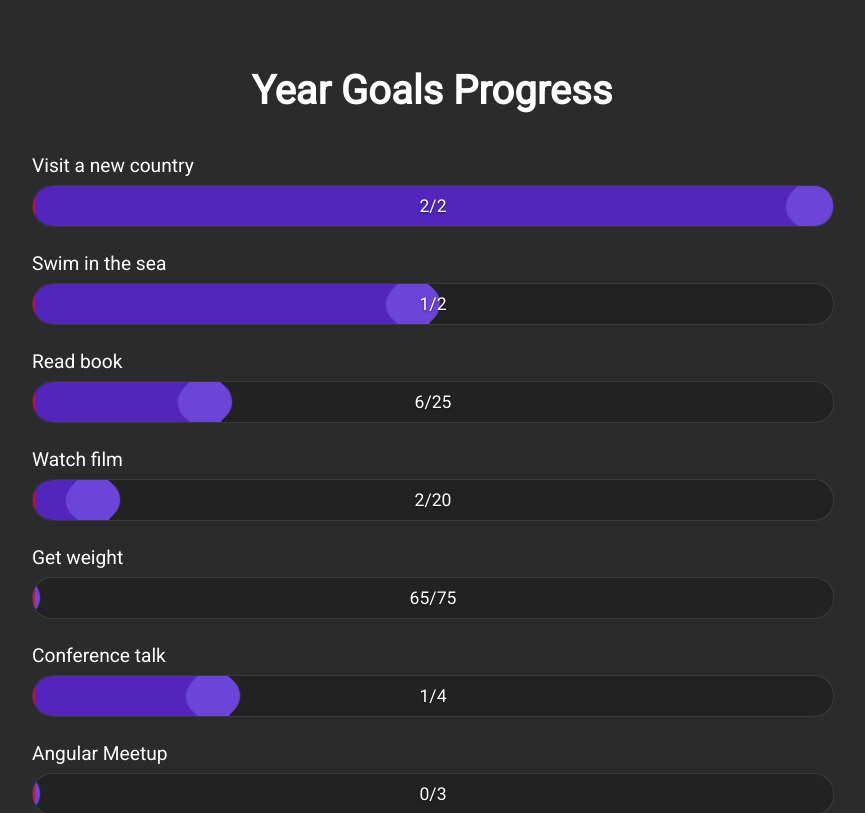
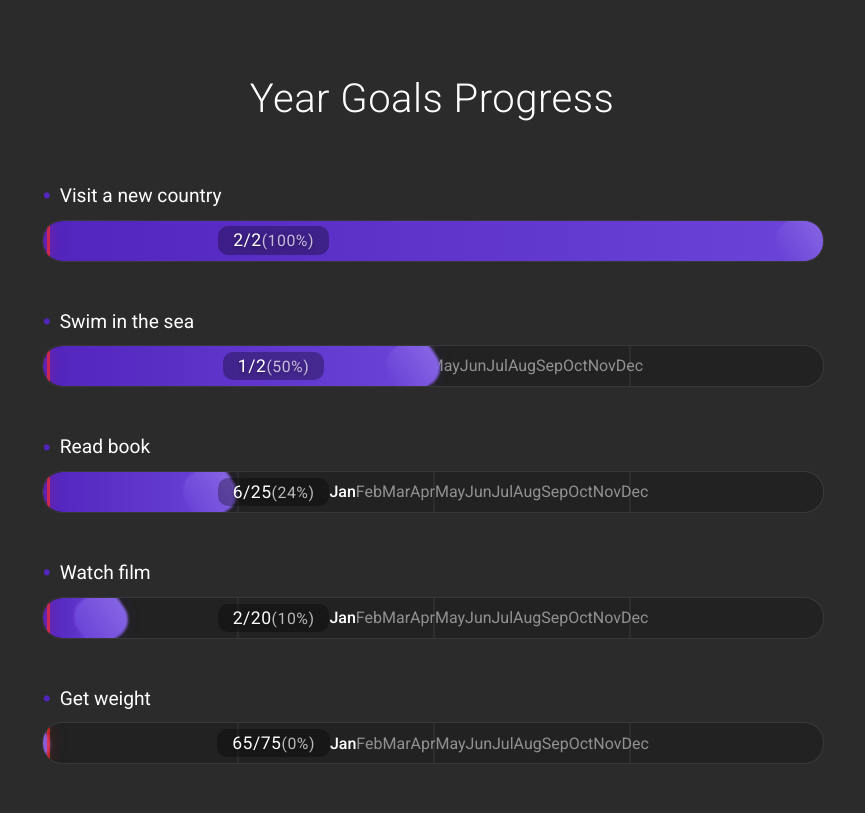
Before and after one commit to stevermeister/year-goals-progress, a React (Vite) app: page / in a window 1280 px wide. Shown: the top 813 px of the page, without its empty margins (208-1073 px from the left). Built offline with nearby package versions, Linux system fonts and the light colour scheme.

Commit message:
design tweaks

```diff
--- a/src/App.css
+++ b/src/App.css
@@ -1,4 +1,4 @@
-@import url("https://fonts.googleapis.com/css?family=Roboto&display=swap");
+@import url("https://fonts.googleapis.com/css?family=Roboto:300,400,500&display=swap");
 
 body {
   background-color: #2b2b2b;
@@ -6,6 +6,7 @@ body {
   font-family: "Roboto", sans-serif;
   margin: 0;
   padding: 40px;
+  line-height: 1.6;
 }
 
 .App {
@@ -17,6 +18,8 @@ body {
   text-align: center;
   margin-bottom: 40px;
   font-size: 2.5em;
+  font-weight: 300;
+  letter-spacing: 0.5px;
 }
 
 .goals-container {
@@ -29,12 +32,30 @@ body {
   display: flex;
   flex-direction: column;
   gap: 8px;
+  transition: transform 0.2s ease;
+  padding: 10px;
+  border-radius: 25px;
+}
+
+.goal-item:hover {
+  transform: translateX(10px);
+  background: rgba(255, 255, 255, 0.03);
 }
 
 .goal-item h3 {
   margin: 0;
   font-size: 1.2em;
   font-weight: normal;
+  display: flex;
+  align-items: center;
+  gap: 8px;
+}
+
+.goal-item h3::before {
+  content: "•";
+  color: #5225bd;
+  font-size: 1.5em;
+  line-height: 0;
 }
 
 .progressbar-container {
@@ -50,14 +71,49 @@ body {
   border: 1px solid rgba(255, 255, 255, 0.1);
 }
 
+/* Quarter markers */
+.progressbar-container::before {
+  content: "";
+  position: absolute;
+  top: 0;
+  left: 0;
+  right: 0;
+  bottom: 0;
+  background-image: repeating-linear-gradient(
+    90deg,
+    transparent,
+    transparent calc(25% - 1px),
+    rgba(255, 255, 255, 0.1) 25%,
+    transparent calc(25% + 1px)
+  );
+  pointer-events: none;
+  z-index: 1;
+}
+
+/* Year progress line */
+.year-progress-line {
+  position: absolute;
+  top: 0;
+  height: 100%;
+  width: 3px;
+  background: rgba(255, 40, 40, 0.7);
+  box-shadow:
+    0 0 10px rgba(255, 40, 40, 0.3),
+    0 0 20px rgba(255, 40, 40, 0.2);
+  z-index: 3;
+  pointer-events: none;
+}
+
 .progressbar-complete {
   position: absolute;
   left: 0;
   top: 0;
   height: 100%;
-  background-color: #5225bd;
-  transition: width 0.3s ease;
+  background: linear-gradient(90deg, #5225bd, #6b44d8);
+  transition: width 0.5s cubic-bezier(0.4, 0, 0.2, 1);
   border-radius: 20px;
+  box-shadow: 0 0 20px rgba(82, 37, 189, 0.3);
+  z-index: 2;
 }
 
 .progressbar-liquid {
@@ -67,28 +123,23 @@ body {
   position: absolute;
   right: -5px;
   top: -5px;
-  background-color: #6b44d8;
+  background: linear-gradient(90deg, #6b44d8, #8665e3);
   border-radius: 40%;
   animation: rotate 3s linear infinite;
-}
-
-.progressbar-complete-year {
-  position: absolute;
-  left: 0;
-  top: 0;
-  height: 100%;
-  border-right: 2px solid rgba(255, 0, 0, 0.7);
-  z-index: 3;
-  pointer-events: none;
+  filter: blur(1px);
 }
 
 .progress {
   position: relative;
-  z-index: 2;
+  z-index: 4;
   color: #fff;
   font-size: 1.1em;
   font-weight: normal;
-  text-shadow: 0 1px 2px rgba(0, 0, 0, 0.5);
+  text-shadow: 0 2px 4px rgba(0, 0, 0, 0.5);
+  letter-spacing: 0.5px;
+  padding: 0 15px;
+  background: rgba(0, 0, 0, 0.3);
+  border-radius: 10px;
 }
 
 @keyframes rotate {
--- a/src/ProgressBar.jsx
+++ b/src/ProgressBar.jsx
@@ -5,22 +5,45 @@ function dayOfYear() {
   return dayOfYear;
 }
 
+const months = ['Jan', 'Feb', 'Mar', 'Apr', 'May', 'Jun', 'Jul', 'Aug', 'Sep', 'Oct', 'Nov', 'Dec'];
+
 function ProgressBar({ start, current, goal }) {
+  const yearProgress = dayOfYear() / 365;
+  const currentMonth = new Date().getMonth();
+
   return (
-    <div className="progressbar-container">
+    <div
+      className="progressbar-container"
+    >
       <div
         className="progressbar-complete"
         style={{ width: `${Math.floor((current-start)/(goal-start)*100)}%` }}
       >
         <div className="progressbar-liquid"></div>
       </div>
-      <span className="progress">{current}/{goal}</span>
       <div
-        className="progressbar-complete-year"
-        style={{ width: `${Math.floor(dayOfYear()/365*100)}%` }}
-      >
-        <div className="progressbar-liquid-year"></div>
-      </div>
+        className="year-progress-line"
+        style={{ left: `${yearProgress * 100}%` }}
+      />
+      <span className="progress">
+        {current}/{goal}
+        <span style={{ opacity: 0.7, fontSize: '0.9em' }}>
+          ({Math.floor((current-start)/(goal-start)*100)}%)
+        </span>
+      </span>
+      {months.map((month, index) => (
+        <div
+          key={month}
+          className="month-marker"
+          style={{
+            left: `${(index + 0.5) * (100/12)}%`,
+            opacity: index === currentMonth ? 1 : 0.5,
+            fontWeight: index === currentMonth ? 500 : 'normal'
+          }}
+        >
+          {month}
+        </div>
+      ))}
     </div>
   );
 }
```
